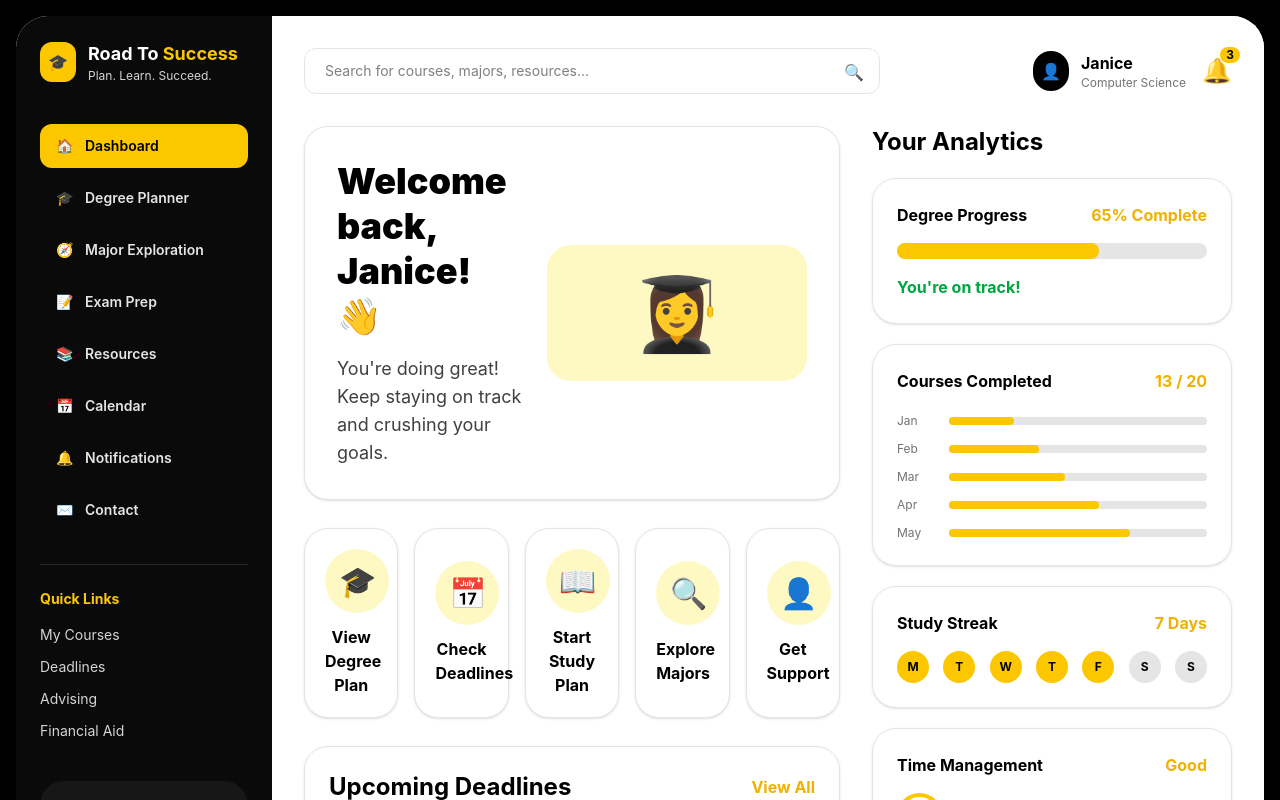
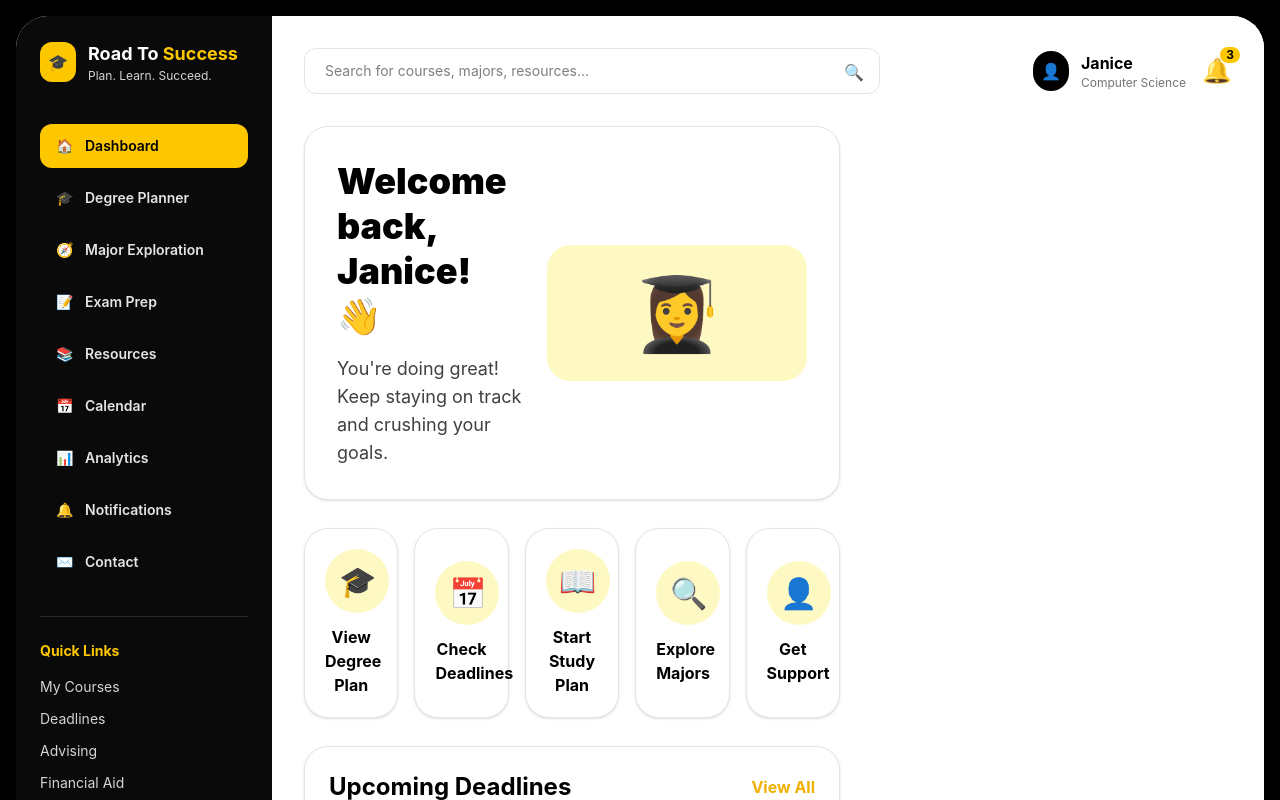
Before and after one commit to josuealfar38475/First-Gen-Assistances, a React (Vite) app: page / in a window 1280 px wide. Shown: the top 800 px of the page. Built offline with nearby package versions, Linux system fonts and the light colour scheme.

Commit message:
Analytics Page

```diff
--- a/src/App.jsx
+++ b/src/App.jsx
@@ -20,6 +20,7 @@ function App() {
   "Exam Prep",
   "Resources",
   "Calendar",
+  "Analytics",
   "Notifications",
   "Contact",
 ]
@@ -251,11 +252,7 @@ function App() {
               {page === "Contact" && <Contact />}
             </div>
 
-            {page === "Dashboard" && (
-              <div className="hidden md:block">
-                <AnalyticsPanel />
-              </div>
-            )}
+            {page === "Analytics" && <AnalyticsPage />}
           </div>
         </section>
       </div>
@@ -272,6 +269,7 @@ const icons = {
   Calendar: "📅",
   Notifications: "🔔",
   Contact: "✉️",
+  Analytics: "📊",
 }
 
 //Dashboard Tab
@@ -608,6 +606,24 @@ function Notification({ title, text }) {
   )
 }
 
+//Analytics Page
+function AnalyticsPage() {
+  return (
+    <div className="rounded-3xl border border-neutral-200 bg-white p-5 shadow-sm sm:p-8">
+      <h2 className="text-3xl font-black sm:text-4xl">
+        Analytics
+      </h2>
+
+      <p className="mt-4 text-base text-neutral-700 sm:text-lg">
+        Track your academic performance and study habits.
+      </p>
+
+      <div className="mt-8">
+        <AnalyticsPanel />
+      </div>
+    </div>
+  )
+}
 
 //Analytics Panle showing the users information about studying
 function AnalyticsPanel() {
```
Lines whose indentation alone changed are shown as unchanged.
